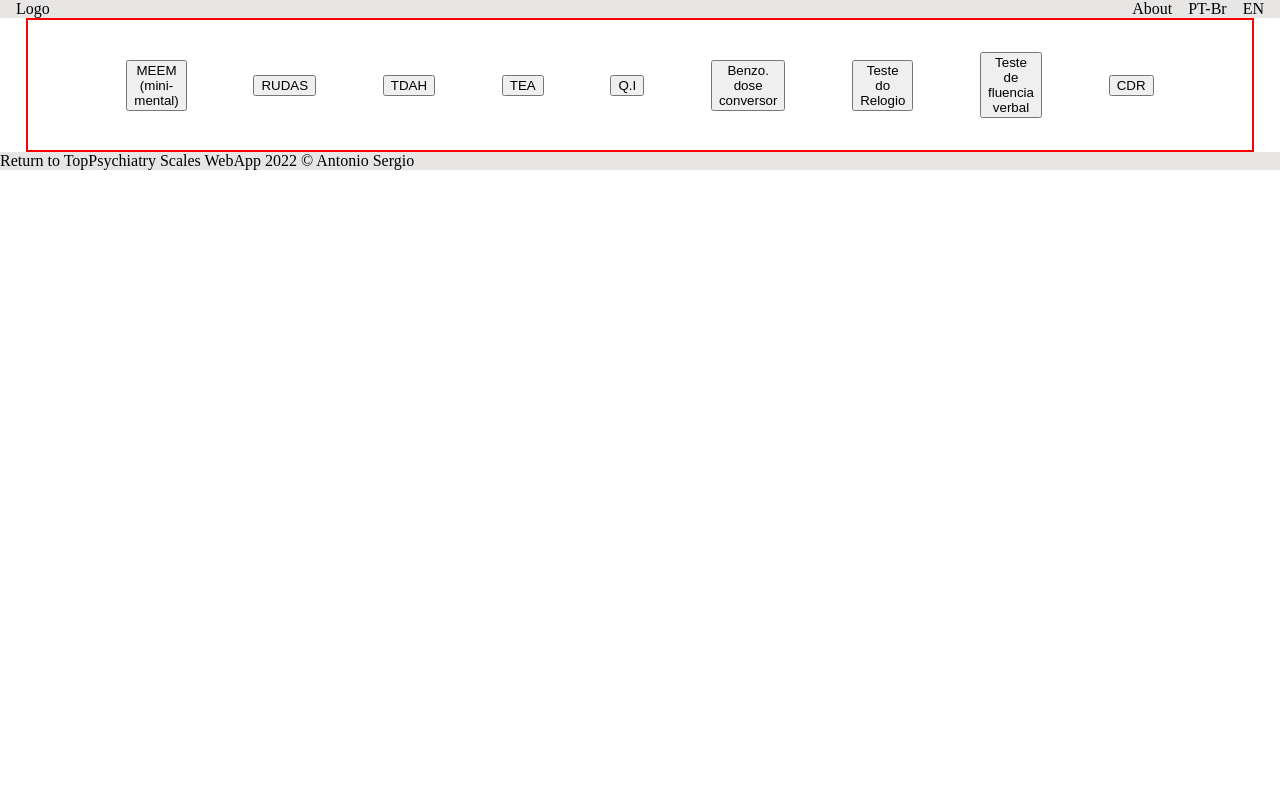
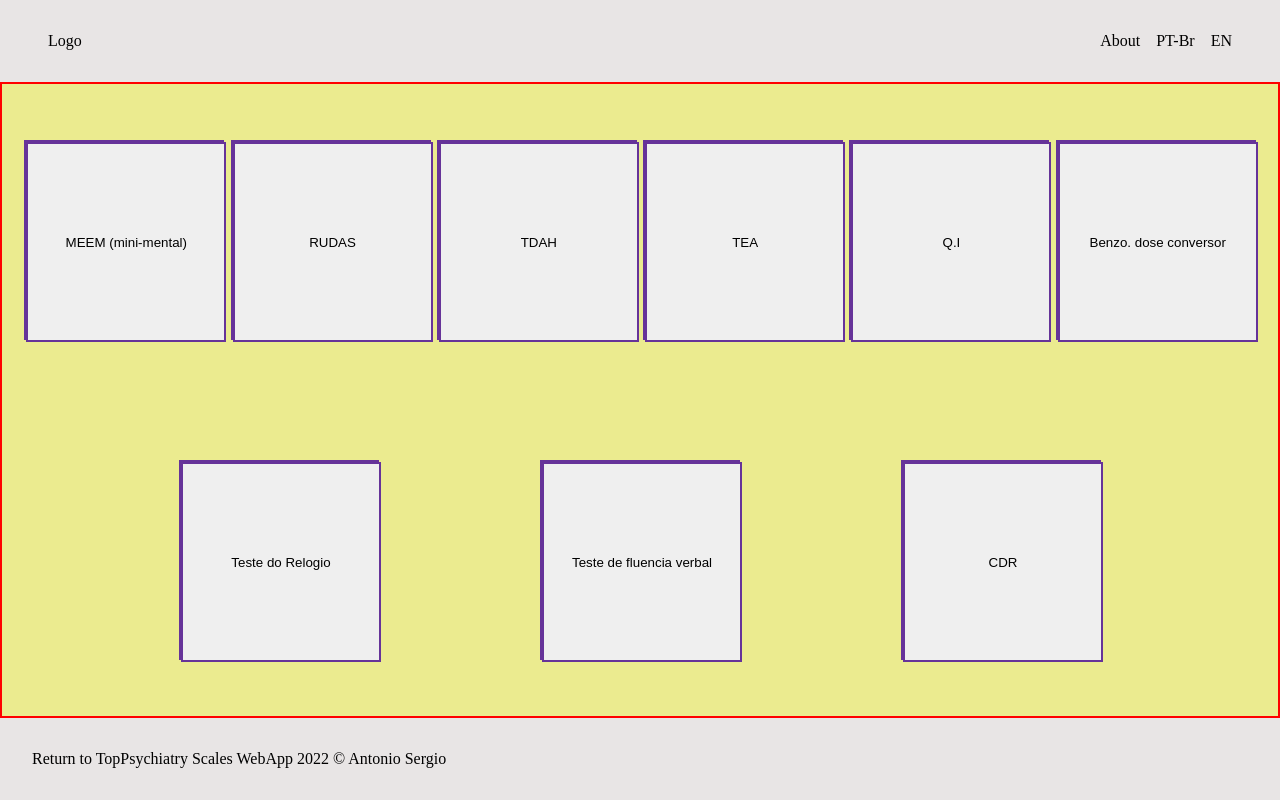
Before and after one commit to antonioii/psychiatry-scales, a plain HTML site: page index.html in a window 1280 px wide. Drawn offline with Linux system fonts and the light colour scheme.

Commit message:
The first sketch with everything in position
Basic index schematized, just from here replace the items and think if we should keep a button inside the link,/
or a link inside the button for each scale.

```diff
--- a/index.html
+++ b/index.html
@@ -17,19 +17,20 @@
         <div class="idiom">EN</div>
     </div>
 
-    <div id="content">
-        <div class="content-box">
-            <a class="miniMental" href="#"><button>MEEM (mini-mental)</button></a>
-            <a class="rudas" href="#"><button>RUDAS</button></a>
-            <a class="dadh" href="#"><button>TDAH</button></a>
-            <a class="asd" href="#"><button>TEA </button></a>
-            <a class="iq"><button>Q.I</button></a>
-            <a class="benzoConverter"><button>Benzo. dose conversor</button></a>
-            <a class="clockTest"><button>Teste do Relogio</button></a>
-            <a class="verbalFluence"><button>Teste de fluencia verbal</button></a>
-            <a class="cdr"><button>CDR</button></a>
-        </div>
+    <div class="content-box">
+            <a id="miniMental" href="https://www.google.com/"><button class="scaleButton">MEEM (mini-mental)</button></a>
+            <a id="rudas" href="#"><button class="scaleButton">RUDAS</button></a>
+            <a id="dadh" href="#"><button class="scaleButton">TDAH</button></a>
+            <a id="asd" href="#"><button class="scaleButton">TEA </button></a>
+            <a id="iq"><button class="scaleButton">Q.I</button></a>
+            <a id="benzoConverter"><button class="scaleButton">Benzo. dose conversor</button></a>
+            <a id="clockTest"><button class="scaleButton">Teste do Relogio</button></a>
+            <a id="verbalFluence"><button class="scaleButton">Teste de fluencia verbal</button></a>
+            <a id="cdr"><button class="scaleButton">CDR</button></a>
+
     </div>
+
+
 
     <footer>
         <span><a>Return to Top</a></span>
--- a/styles/index.css
+++ b/styles/index.css
@@ -9,6 +9,10 @@ html {
 body {
     margin: 0;
     height: 100vh;
+    display: flex;
+    flex-direction: column;
+    justify-content: space-between;
+    align-items: stretch;
 }
 
 #menu,
@@ -21,6 +25,7 @@ body {
 
 #menu {
     background-color: rgb(209, 204, 204, 50%);
+    padding: 32px;
     justify-content: space-between;
 }
 
@@ -39,32 +44,35 @@ body {
 
 /*scales area*/
 
-#content {
-    flex-direction: column;
-    align-items: center;
-    justify-content: space-around;
-}
-
 .content-box {
-    width: 96%;
+    flex: 1 1 0;
+    background-color: rgb(235, 235, 143);
+    border: 2px solid red;
     display: flex;
-    padding: 32px;
+    padding: 16px;
     flex-wrap: wrap;
     justify-content: space-evenly;
     align-items: center;
+    row-gap: 40px;
 }
 
-.content-box>* {
+.content-box>*,
+.scaleButton {
+    border: 2px solid rebeccapurple;
     flex: 0 1 0;
+    height: 200px;
+    width: 200px;
 }
 
-#content>* {
-    border: 2px solid red;
+.content>a {
+    margin: 16px;
 }
+
 
 /*footer area*/
 
 footer {
     background-color: rgb(209, 204, 204, 50%);
     display: flex;
+    padding: 32px;
 }
```
